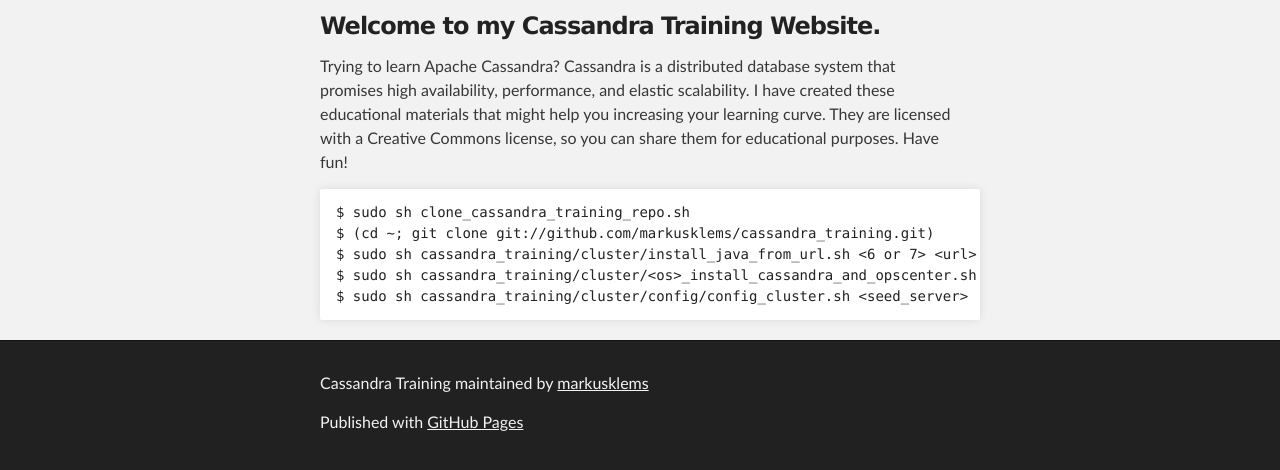
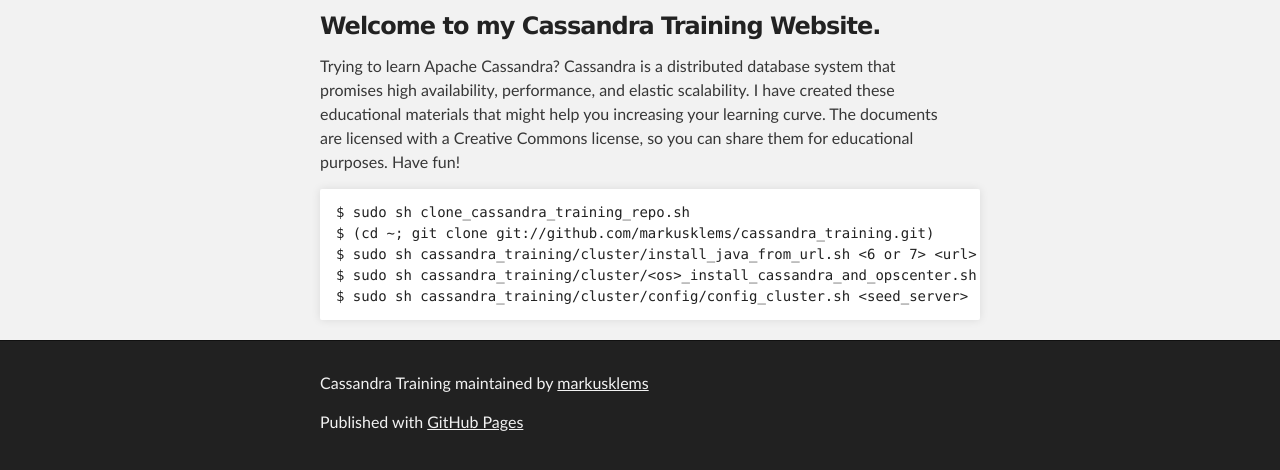
Before and after one commit to markusklems/cassandra_training, a plain HTML site: page index.html in a window 1280 px wide. Shown: the part 288-758 px from the top of the page. Drawn offline with Linux system fonts and the light colour scheme.

Commit message:
Update index.html

```diff
--- a/index.html
+++ b/index.html
@@ -34,7 +34,7 @@
         <h3>
 <a name="welcome-to-my-cassandra-training-website" class="anchor" href="#welcome-to-my-cassandra-training-website"><span class="octicon octicon-link"></span></a>Welcome to my Cassandra Training Website.</h3>
 
-<p>Trying to learn Apache Cassandra? Cassandra is a distributed database system that promises high availability, performance, and elastic scalability. I have created these educational materials that might help you increasing your learning curve. They are licensed with a Creative Commons license, so you can share them for educational purposes. Have fun!</p>
+<p>Trying to learn Apache Cassandra? Cassandra is a distributed database system that promises high availability, performance, and elastic scalability. I have created these educational materials that might help you increasing your learning curve. The documents are licensed with a Creative Commons license, so you can share them for educational purposes. Have fun!</p>
 
 <pre><code>$ sudo sh clone_cassandra_training_repo.sh
 $ (cd ~; git clone git://github.com/markusklems/cassandra_training.git)
```
